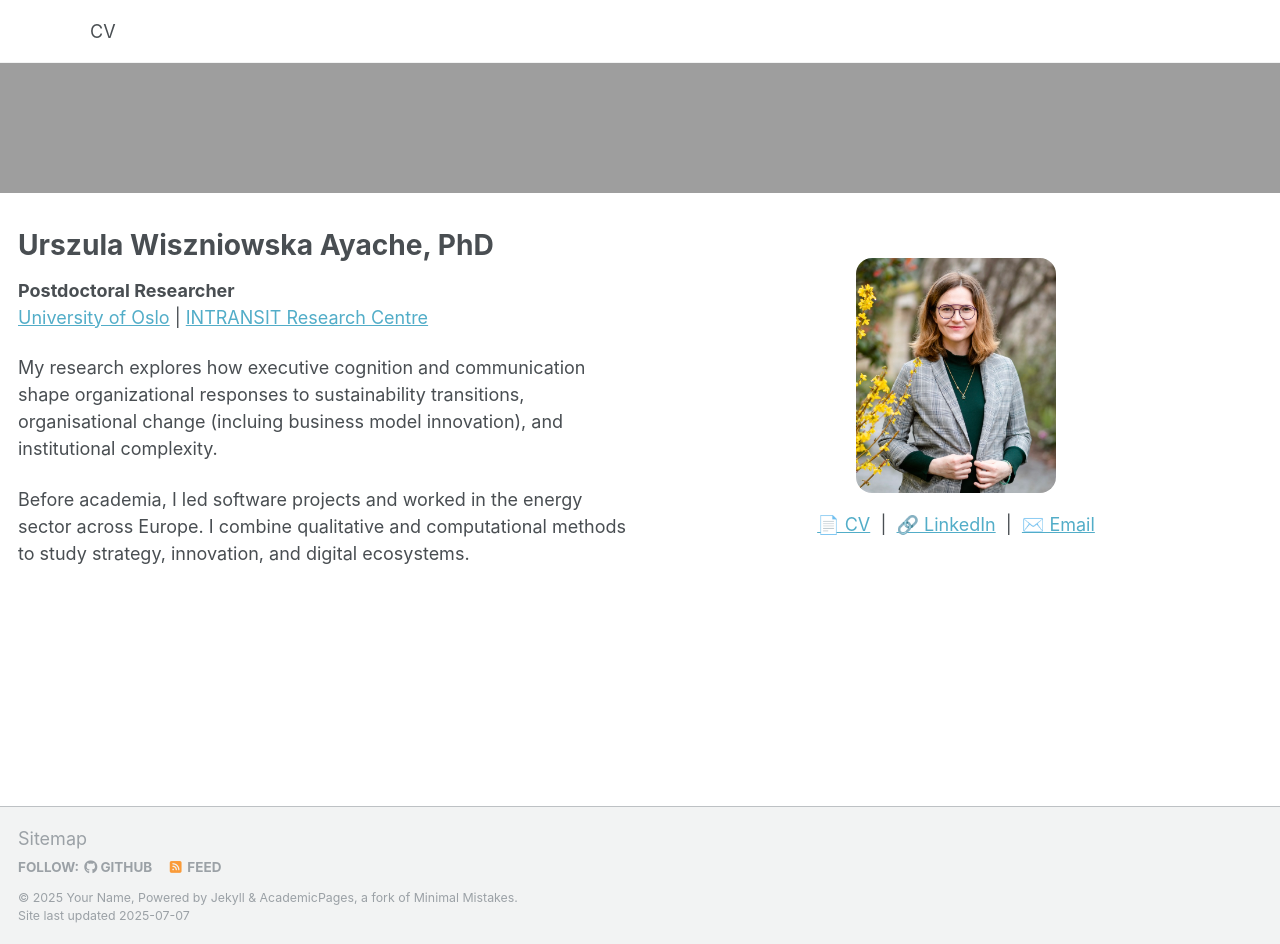
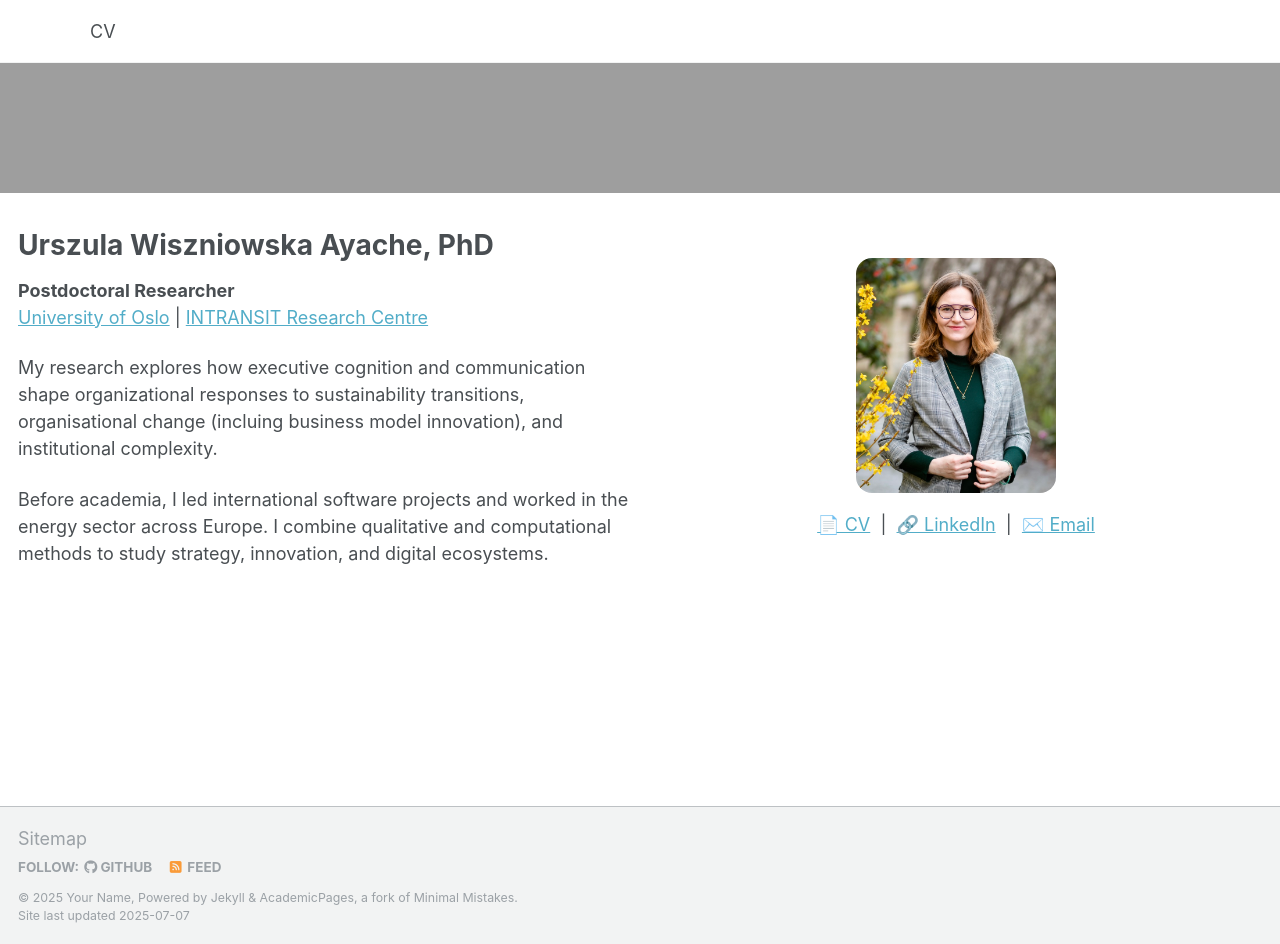
Before and after one commit to urszulawiszniowskaayache/urszulawiszniowskaayache.github.io, a Jekyll site: the page built from index.md, in a window 1280 px wide and 944 px high. Built offline with Jekyll 4.4.1, drawn with Linux system fonts in a browser that asks for light colours; a script that is not in the unit is left out.

Commit message:
Update index.md

```diff
--- a/index.md
+++ b/index.md
@@ -15,7 +15,7 @@ header:
 
     <p>My research explores how executive cognition and communication shape organizational responses to sustainability transitions, organisational change (incluing business model innovation), and institutional complexity.</p>
 
-    <p>Before academia, I led software projects and worked in the energy sector across Europe. I combine qualitative and computational methods to study strategy, innovation, and digital ecosystems.</p>
+    <p>Before academia, I led international software projects and worked in the energy sector across Europe. I combine qualitative and computational methods to study strategy, innovation, and digital ecosystems.</p>
   </div>
 
   <div style="flex: 1; min-width: 250px; text-align: center;">
```
